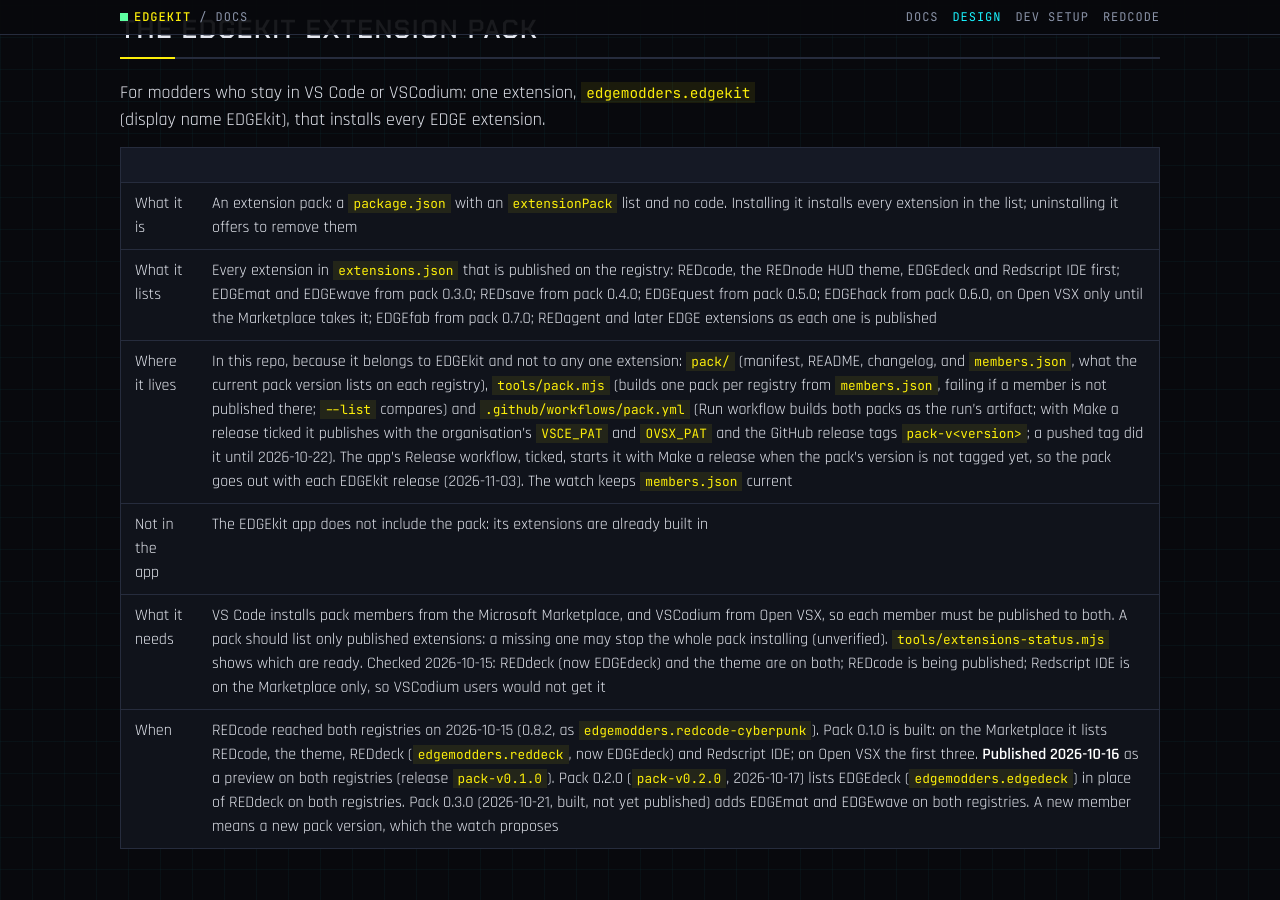
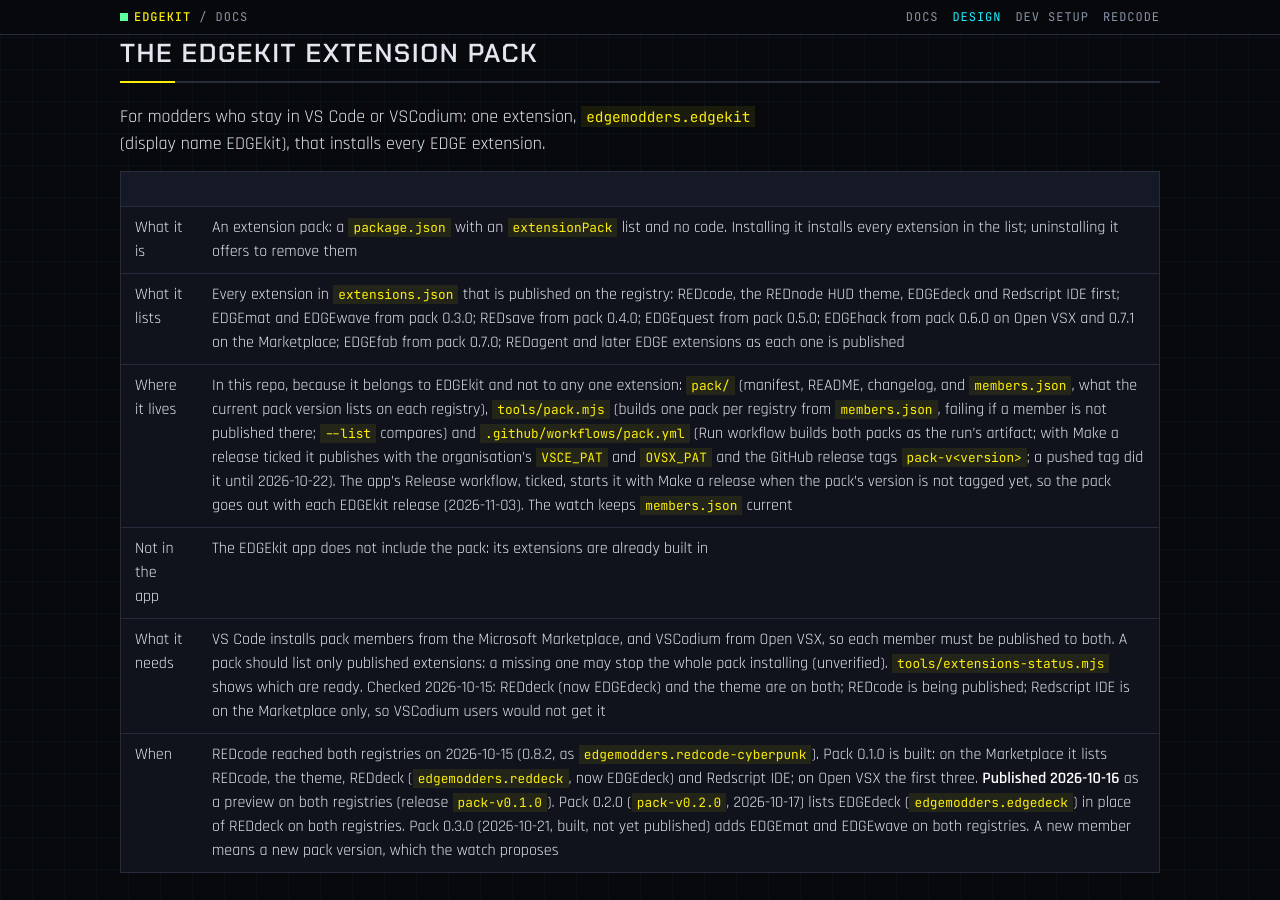
Before and after one commit to Edgemodders/EDGEkit, a Jekyll site: the page built from docs/design.md, in a window 1280 px wide and 900 px high, scrolled down 14555 px. Built offline with Jekyll 4.4.1, drawn with Linux system fonts in a browser that asks for light colours; our own code applies the rules of GitHub Pages for plain Markdown files; some of the changed text lies outside the part shown.

Commit message:
Pack 0.7.1: EDGEhack in the Marketplace pack too, now that the Marketplace has it
Co-Authored-By: Claude Opus 5.5 <noreply@anthropic.com>

```diff
--- a/docs/design.md
+++ b/docs/design.md
@@ -74,7 +74,7 @@ Git submodules would also pin exact commits, but every update takes commits in t
 | EDGEwave (`edgemodders.edgewave`) | 0.2.0 | Built in. The sound studio. Needs REDcode (`extensionDependencies`). Local: EDGEwave, `npm run package` (the VSIX lands in the repo's root) |
 | REDsave (`edgemodders.redsave`) | 0.1.1 | Built in from 1.140.4 (the user, 2026-11-04). The save game manager, universal (no platform build). Local: REDsave, `npm run package` (the VSIX lands in the repo's root) |
 | EDGEquest (`edgemodders.edgequest`) | 0.1.1 | Built in from 1.140.5 (the user, 2026-11-04; EDGEquest's ask, issue #7). The quest maker, universal. Works with REDcode (game folder, REDbridge, pack and install), with no `extensionDependencies`; EDGEwave and REDnode are optional. No network calls of its own. Local: EDGEquest, `npm run edgequest:package` at the repo root (`dist/`) |
-| EDGEhack (`edgemodders.edgehack`) | 0.1.2 | Built in from 1.140.6 (the user, 2026-11-12). The mod editor for the game's quickhacks (TweakXL files), universal. Needs REDcode (`extensionDependencies`). On Open VSX, npm and Nexus; the Marketplace refused 0.1.1 and 0.1.2, so the pack lists it on Open VSX only. Local: EDGEhack, `npm run package` (the VSIX lands in the repo's root) |
+| EDGEhack (`edgemodders.edgehack`) | 0.1.2 | Built in from 1.140.6 (the user, 2026-11-12). The mod editor for the game's quickhacks (TweakXL files), universal. Needs REDcode (`extensionDependencies`). On Open VSX, npm and Nexus, and on the Marketplace since 0.1.2 (it had refused 0.1.1 and 0.1.2 at first; the Marketplace pack lists it from 0.7.1). Local: EDGEhack, `npm run package` (the VSIX lands in the repo's root) |
 | EDGEfab (`edgemodders.edgefab`) | 0.1.0, Windows x64 | Built in from 1.143.1 (the user, 2026-11-19). The asset maker: a textured 3D model to a prop (materials through edgemat-core, levels of detail, REDbridge for game files). Works with REDcode and EDGEmat, with no `extensionDependencies`. Models and pictures from words use the modder's own Tripo and OpenAI keys; EDGEkit ships none. On the Marketplace, Open VSX, npm (its core and MCP server) and Nexus. Local: EDGEfab, a workspace repo, `npm run edgefab:package` at its root (`dist/`) |
 | Redscript IDE (`jac3km4.redscript-ide-vscode`) | 0.4.0, commit `4d835f5` | Built in, from its source (MIT). The extension downloads its language server (`redscript-ide.exe`, MIT) from GitHub on first use; shipping it beside the extension, with `redscript.idePath` pointing there, so it works offline, is left for later |
 | Claude Code (`anthropic.claude-code`) | Latest, at first start | Installed from Open VSX on the first start, not shipped (above) |
@@ -208,7 +208,7 @@ For modders who stay in VS Code or VSCodium: one extension, `edgemodders.edgekit
 | | |
 |---|---|
 | What it is | An extension pack: a `package.json` with an `extensionPack` list and no code. Installing it installs every extension in the list; uninstalling it offers to remove them |
-| What it lists | Every extension in `extensions.json` that is published on the registry: REDcode, the REDnode HUD theme, EDGEdeck and Redscript IDE first; EDGEmat and EDGEwave from pack 0.3.0; REDsave from pack 0.4.0; EDGEquest from pack 0.5.0; EDGEhack from pack 0.6.0, on Open VSX only until the Marketplace takes it; EDGEfab from pack 0.7.0; REDagent and later EDGE extensions as each one is published |
+| What it lists | Every extension in `extensions.json` that is published on the registry: REDcode, the REDnode HUD theme, EDGEdeck and Redscript IDE first; EDGEmat and EDGEwave from pack 0.3.0; REDsave from pack 0.4.0; EDGEquest from pack 0.5.0; EDGEhack from pack 0.6.0 on Open VSX and 0.7.1 on the Marketplace; EDGEfab from pack 0.7.0; REDagent and later EDGE extensions as each one is published |
 | Where it lives | In this repo, because it belongs to EDGEkit and not to any one extension: `pack/` (manifest, README, changelog, and `members.json`, what the current pack version lists on each registry), `tools/pack.mjs` (builds one pack per registry from `members.json`, failing if a member is not published there; `--list` compares) and `.github/workflows/pack.yml` (Run workflow builds both packs as the run's artifact; with Make a release ticked it publishes with the organisation's `VSCE_PAT` and `OVSX_PAT` and the GitHub release tags `pack-v<version>`; a pushed tag did it until 2026-10-22). The app's Release workflow, ticked, starts it with Make a release when the pack's version is not tagged yet, so the pack goes out with each EDGEkit release (2026-11-03). The watch keeps `members.json` current |
 | Not in the app | The EDGEkit app does not include the pack: its extensions are already built in |
 | What it needs | VS Code installs pack members from the Microsoft Marketplace, and VSCodium from Open VSX, so each member must be published to both. A pack should list only published extensions: a missing one may stop the whole pack installing (unverified). `tools/extensions-status.mjs` shows which are ready. Checked 2026-10-15: REDdeck (now EDGEdeck) and the theme are on both; REDcode is being published; Redscript IDE is on the Marketplace only, so VSCodium users would not get it |
--- a/pack/members.json
+++ b/pack/members.json
@@ -8,6 +8,7 @@
     "edgemodders.edgewave",
     "edgemodders.redsave",
     "edgemodders.edgequest",
+    "edgemodders.edgehack",
     "edgemodders.edgefab",
     "jac3km4.redscript-ide-vscode"
   ],
--- a/pack/package.json
+++ b/pack/package.json
@@ -3,7 +3,7 @@
   "publisher": "edgemodders",
   "displayName": "EDGEkit",
   "description": "EDGEkit for Visual Studio Code: the EDGE tools for Cyberpunk 2077 modding in one install. REDcode, EDGEdeck, EDGEmat, EDGEwave, REDsave, EDGEquest, EDGEhack, EDGEfab, the REDnode HUD theme and more.",
-  "version": "0.7.0",
+  "version": "0.7.1",
   "license": "MIT",
   "icon": "icon.png",
   "preview": true,
```
Also changed, not shown: CLAUDE.md (+1 -1 lines), pack/CHANGELOG.md, pack/README.md, 1 other file.
